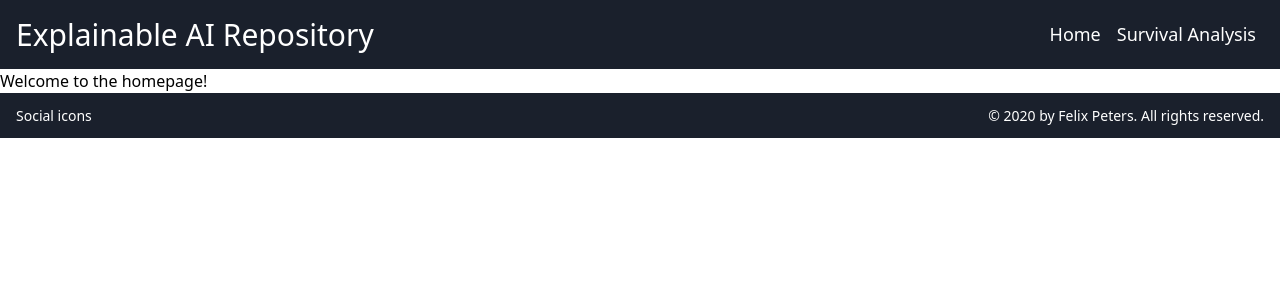
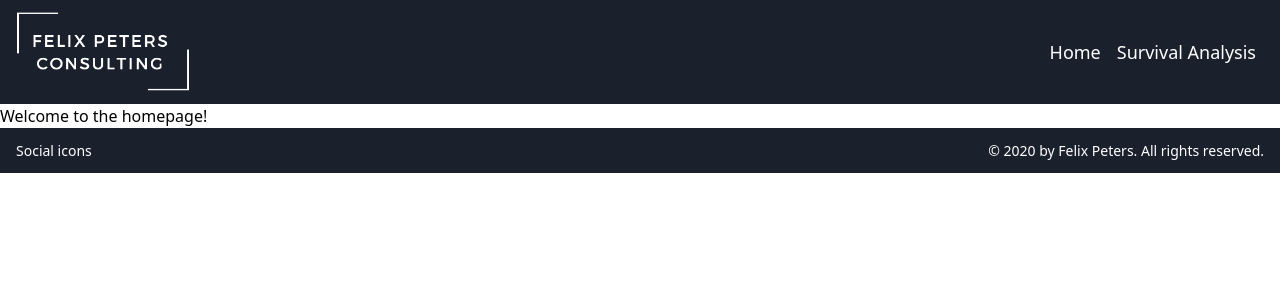
Before and after one commit to felixpeters/xai-ui, a React (Create React App) app: page / in a window 1280 px wide. Shown: the top 300 px of the page. Built offline with nearby package versions, Linux system fonts and the light colour scheme.

Commit message:
add logo to header

```diff
--- a/public/index.html
+++ b/public/index.html
@@ -2,14 +2,14 @@
 <html lang="en">
   <head>
     <meta charset="utf-8" />
-    <link rel="icon" href="%PUBLIC_URL%/favicon.ico" />
+    <link rel="icon" href="%PUBLIC_URL%/fpc_logo.png" />
     <meta name="viewport" content="width=device-width, initial-scale=1" />
     <meta name="theme-color" content="#000000" />
     <meta
       name="description"
       content="Web site created using create-react-app"
     />
-    <link rel="apple-touch-icon" href="%PUBLIC_URL%/logo192.png" />
+    <link rel="apple-touch-icon" href="%PUBLIC_URL%/fpc_logo.png" />
     <!--
       manifest.json provides metadata used when your web app is installed on a
       user's mobile device or desktop. See https://developers.google.com/web/fundamentals/web-app-manifest/
@@ -24,7 +24,7 @@
       work correctly both with client-side routing and a non-root public URL.
       Learn how to configure a non-root public URL by running `npm run build`.
     -->
-    <title>Explainable AI Repository</title>
+    <title>Felix Peters Consulting | Showcase</title>
   </head>
   <body>
     <noscript>You need to enable JavaScript to run this app.</noscript>
--- a/src/App.js
+++ b/src/App.js
@@ -15,7 +15,7 @@ const App = () => {
       <Router>
         <header class="bg-gray-900 flex justify-between items-center px-4 py-3">
           <div class="text-white text-3xl font-medium">
-            Explainable AI Repository
+            <img src="./fpc_logo.png" class="h-20" alt=""/>
           </div>
           <nav className="flex">
             <Link to="/" className="text-lg text-white rounded px-2 py-1 hover:bg-gray-800">Home</Link>
```
Also changed, not shown: public/fpc_logo.png (added).
